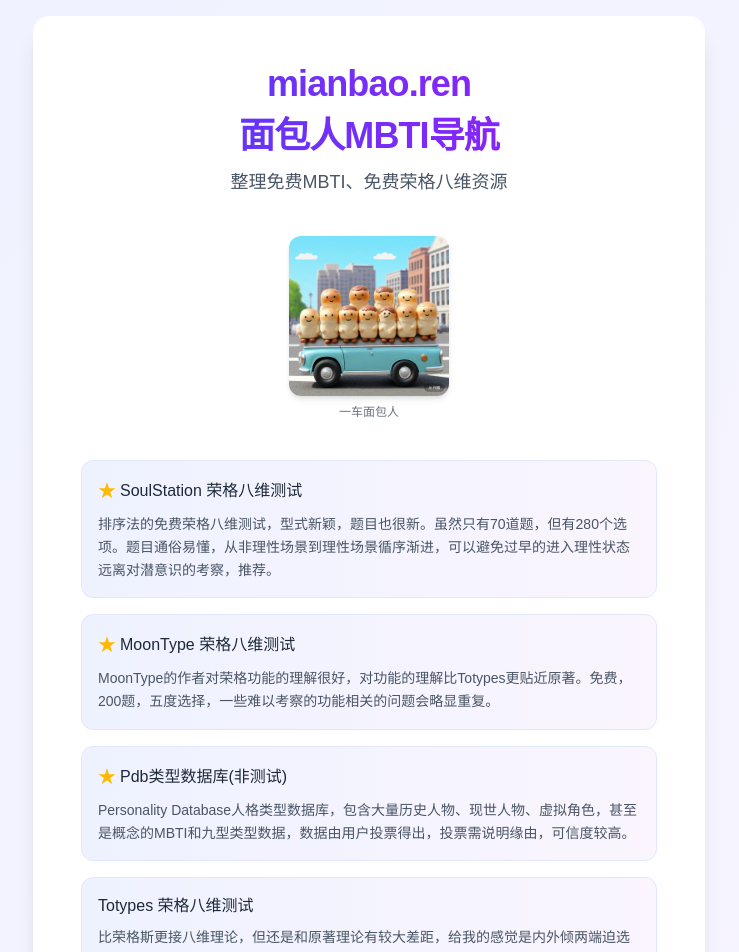
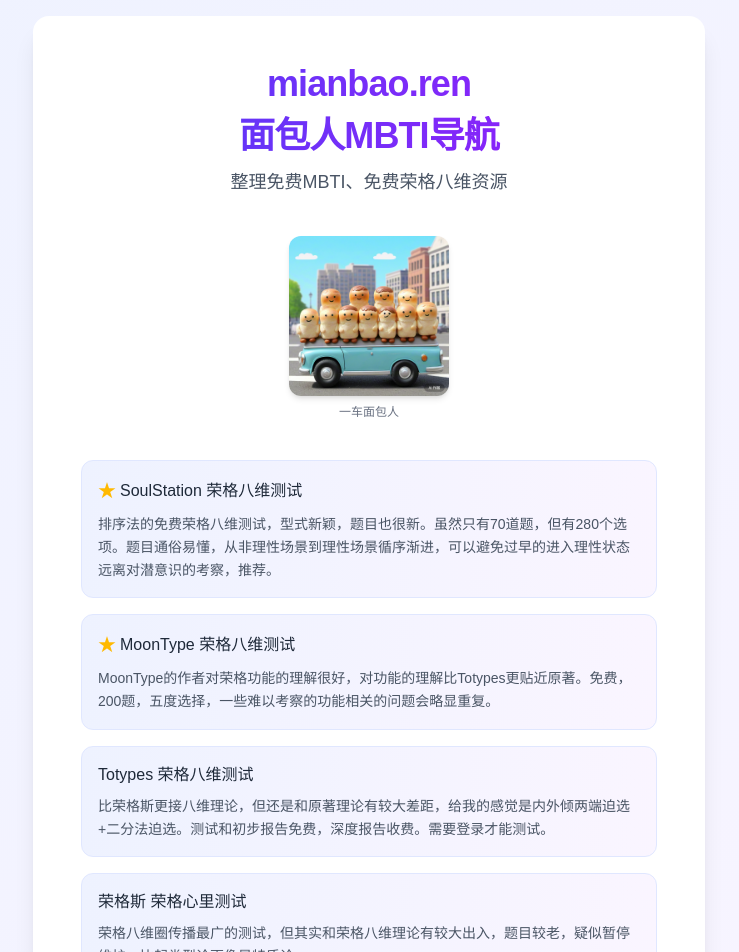
Before and after one commit to moxiaolong/mianbaoren, a Next.js app in the folder mianbaoren/: page / in a window 1280 px wide. Shown: the top 952 px of the page, without its empty margins (271-1010 px from the left). Built offline with nearby package versions, Linux system fonts and the light colour scheme.

Commit message:
修改内容

```diff
--- a/mianbaoren/src/app/page.tsx
+++ b/mianbaoren/src/app/page.tsx
@@ -43,12 +43,6 @@
             url: "https://moontype.fun/",
             rating: 4,
             desc: "MoonType的作者对荣格功能的理解很好，对功能的理解比Totypes更贴近原著。免费，200题，五度选择，一些难以考察的功能相关的问题会略显重复。"
-        },
-        {
-            title: "Pdb类型数据库(非测试)",
-            url: "https://www.personality-database.com/",
-            rating: 4,
-            desc: "Personality Database人格类型数据库，包含大量历史人物、现世人物、虚拟角色，甚至是概念的MBTI和九型类型数据，数据由用户投票得出，投票需说明缘由，可信度较高。"
         },
 
         {
```
Also changed, not shown: 1 other file (tests, documents, lock files or other folders).
